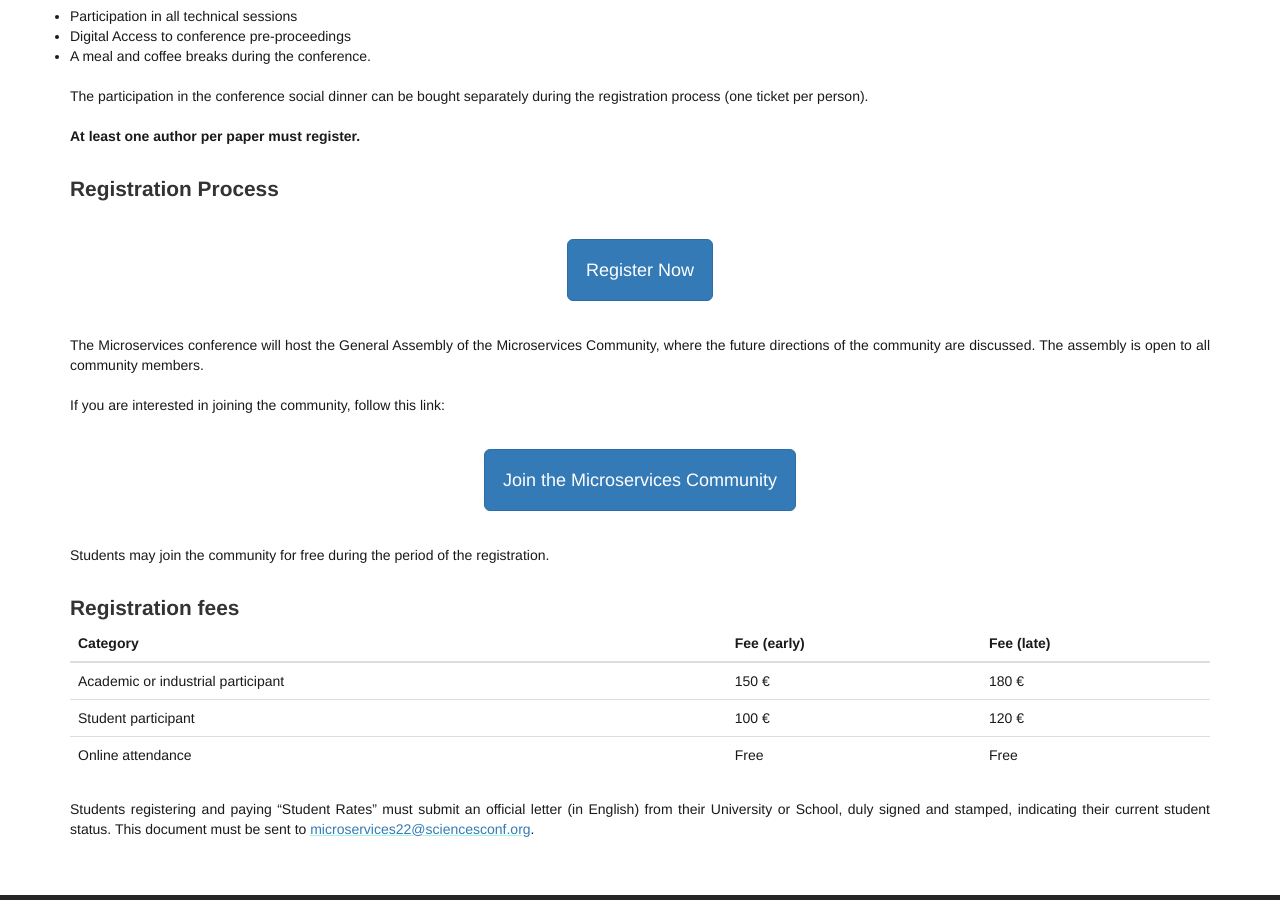
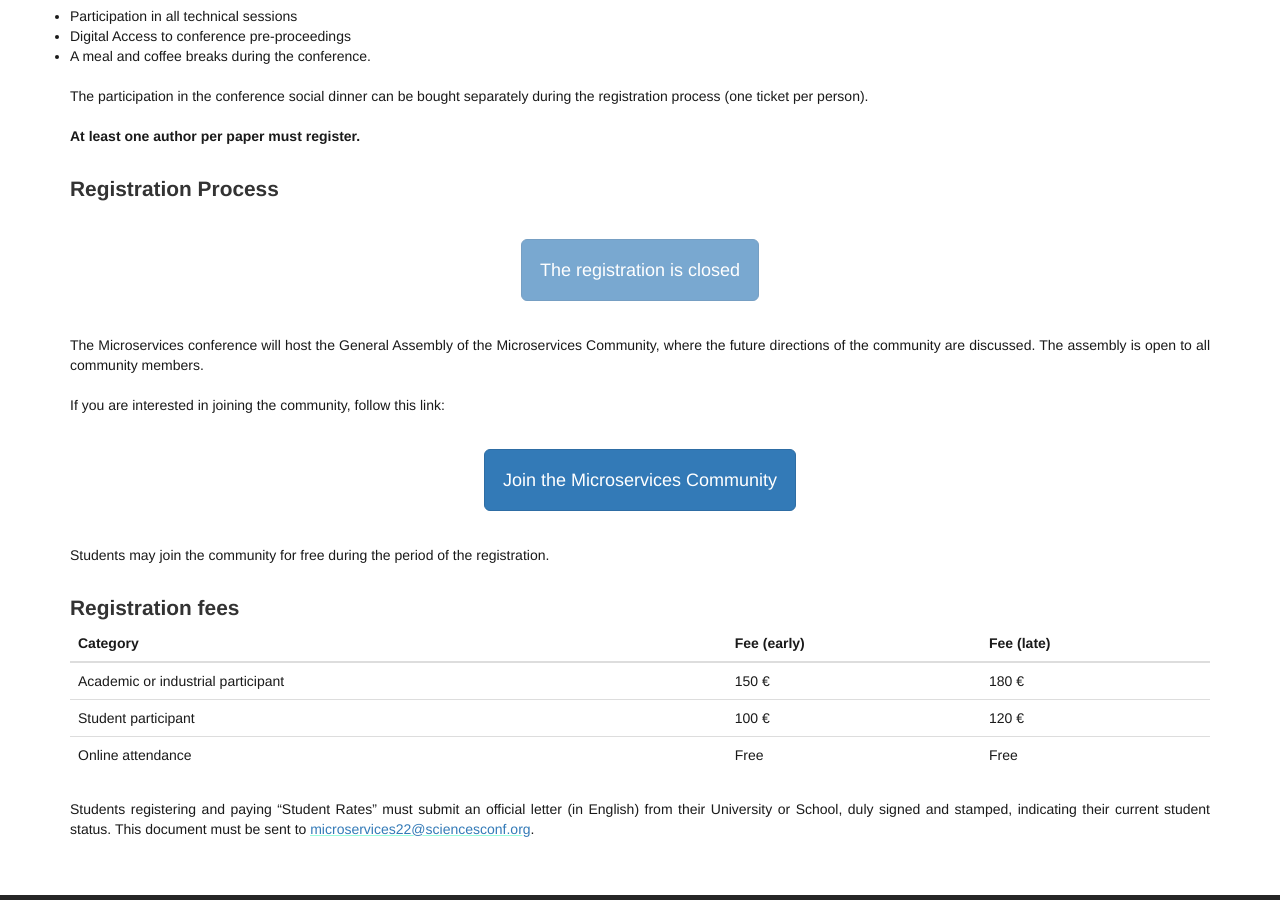
Before and after one commit to microservices-community/microservices-2022, a Jekyll site: the page built from registration.md, in a window 1280 px wide and 900 px high, scrolled down 731 px. Built offline with Jekyll 4.4.1, drawn with Linux system fonts in a browser that asks for light colours.

Commit message:
Registration closed

```diff
--- a/registration.md
+++ b/registration.md
@@ -30,9 +30,7 @@ during the registration process (one ticket per person).
 
 <div markdown="1" class="text-justify">
 <p style="margin:2em;" class="text-center">
-    <a href="https://www.azur-colloque.fr/DR01/inscription" target="_blank">
-        <button style="padding:1em;" type="button" class="btn btn-primary btn-lg">Register Now</button>
-    </a>
+        <button style="padding:1em;" type="button" class="btn btn-primary btn-lg disabled">The registration is closed</button>
 </p>
 <div class="clearfix"></div>
 
```
